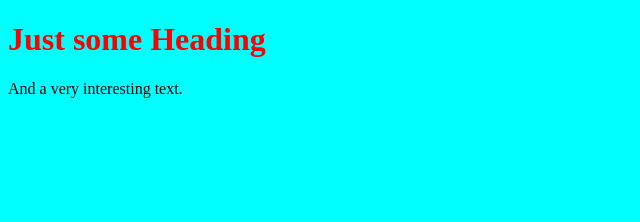
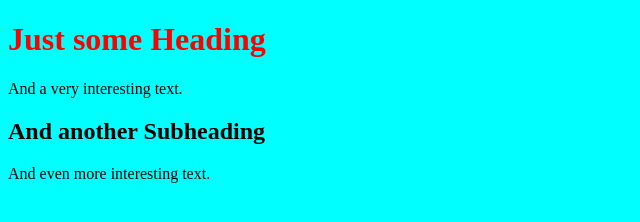
Before and after one commit to Ultmasher/Group-3, a plain HTML site: page index.html in a window 1280 px wide. Shown: the whole page, without its empty margins (0-640 px from the left). Drawn offline with Linux system fonts and the light colour scheme.

Commit message:
added more text

```diff
--- a/index.html
+++ b/index.html
@@ -9,5 +9,7 @@
 <body>
     <h1>Just some Heading</h1>
     <p>And a very interesting text.</p>
+    <h2>And another Subheading</h2>
+    <p>And even more interesting text.</p>
 </body>
 </html>
```
